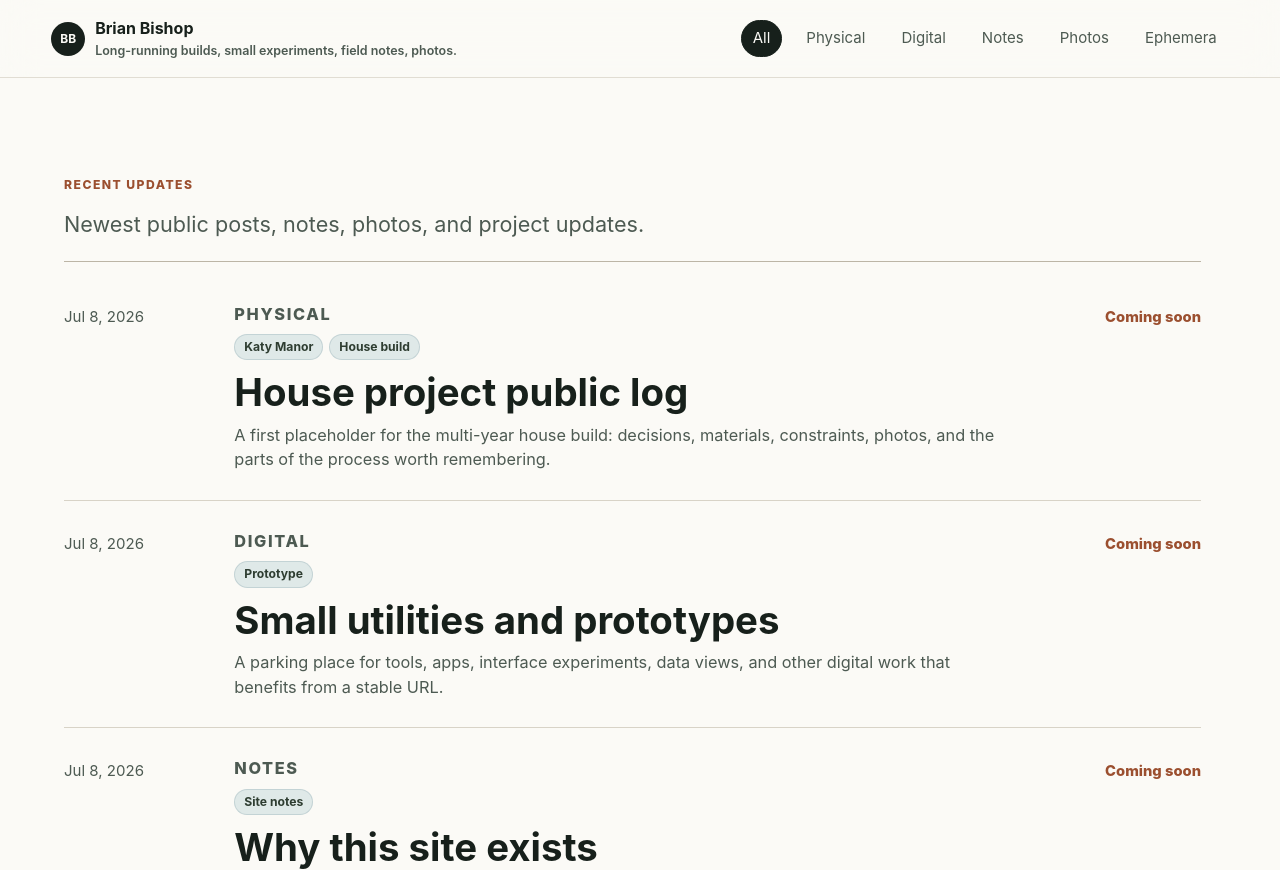
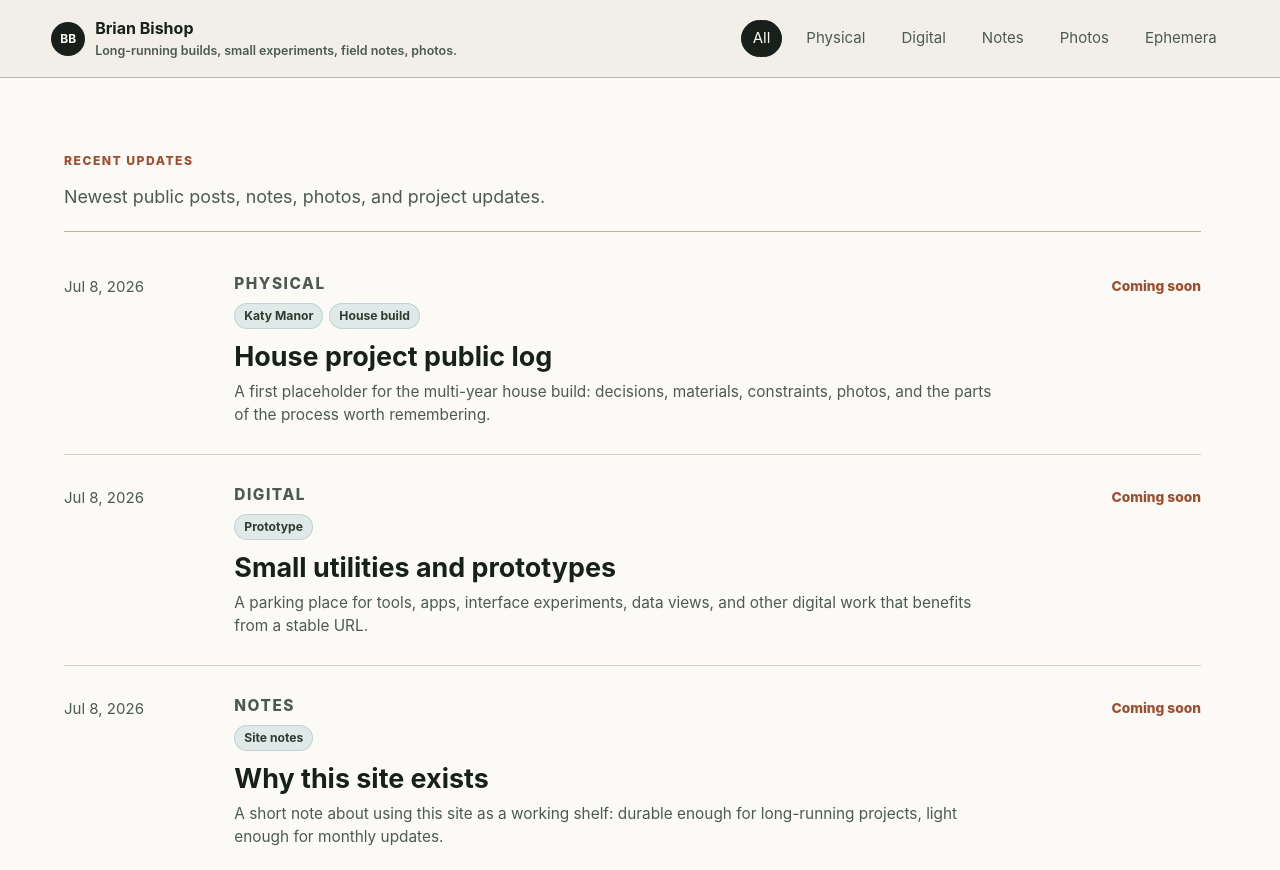
Before and after one commit to shigstamatic/brianbishop.org, a plain HTML site: page index.html in a window 1280 px wide. Shown: the top 870 px of the page. Drawn offline with Linux system fonts and the light colour scheme.

Commit message:
Tune header contrast and content scale

```diff
--- a/styles.css
+++ b/styles.css
@@ -47,8 +47,8 @@ a {
 .site-header {
   align-items: center;
   backdrop-filter: blur(18px);
-  background: rgba(251, 250, 246, 0.82);
-  border-bottom: 1px solid rgba(216, 211, 199, 0.74);
+  background: rgba(240, 238, 230, 0.92);
+  border-bottom: 1px solid var(--line-strong);
   display: flex;
   gap: 24px;
   justify-content: space-between;
@@ -144,7 +144,7 @@ a {
 }
 
 .index-section {
-  padding: clamp(128px, 15vw, 176px) clamp(20px, 5vw, 64px) clamp(64px, 10vw, 120px);
+  padding: clamp(118px, 13vw, 152px) clamp(20px, 5vw, 64px) clamp(64px, 10vw, 120px);
 }
 
 .index-inner {
@@ -160,7 +160,7 @@ a {
 
 .index-note {
   color: var(--ink-soft);
-  font-size: clamp(1.05rem, 2vw, 1.35rem);
+  font-size: clamp(0.98rem, 1.55vw, 1.12rem);
   margin: 0;
   max-width: 680px;
 }
@@ -432,9 +432,9 @@ h3 {
 }
 
 .post-main h2 {
-  font-size: clamp(1.45rem, 3vw, 2.45rem);
-  line-height: 1.06;
-  margin-bottom: 10px;
+  font-size: clamp(1.2rem, 2.1vw, 1.7rem);
+  line-height: 1.14;
+  margin-bottom: 8px;
 }
 
 .post-main p:last-child {
@@ -443,12 +443,12 @@ h3 {
 
 .post-main p {
   color: var(--ink-soft);
-  font-size: 1.02rem;
+  font-size: 0.96rem;
 }
 
 .post-link {
   color: var(--rust);
-  font-size: 0.92rem;
+  font-size: 0.86rem;
   font-weight: 800;
   justify-self: end;
   padding-top: 4px;
@@ -715,7 +715,7 @@ h3 {
   }
 
   .index-section {
-    padding-top: 150px;
+    padding-top: 142px;
   }
 
   h1 {
```
